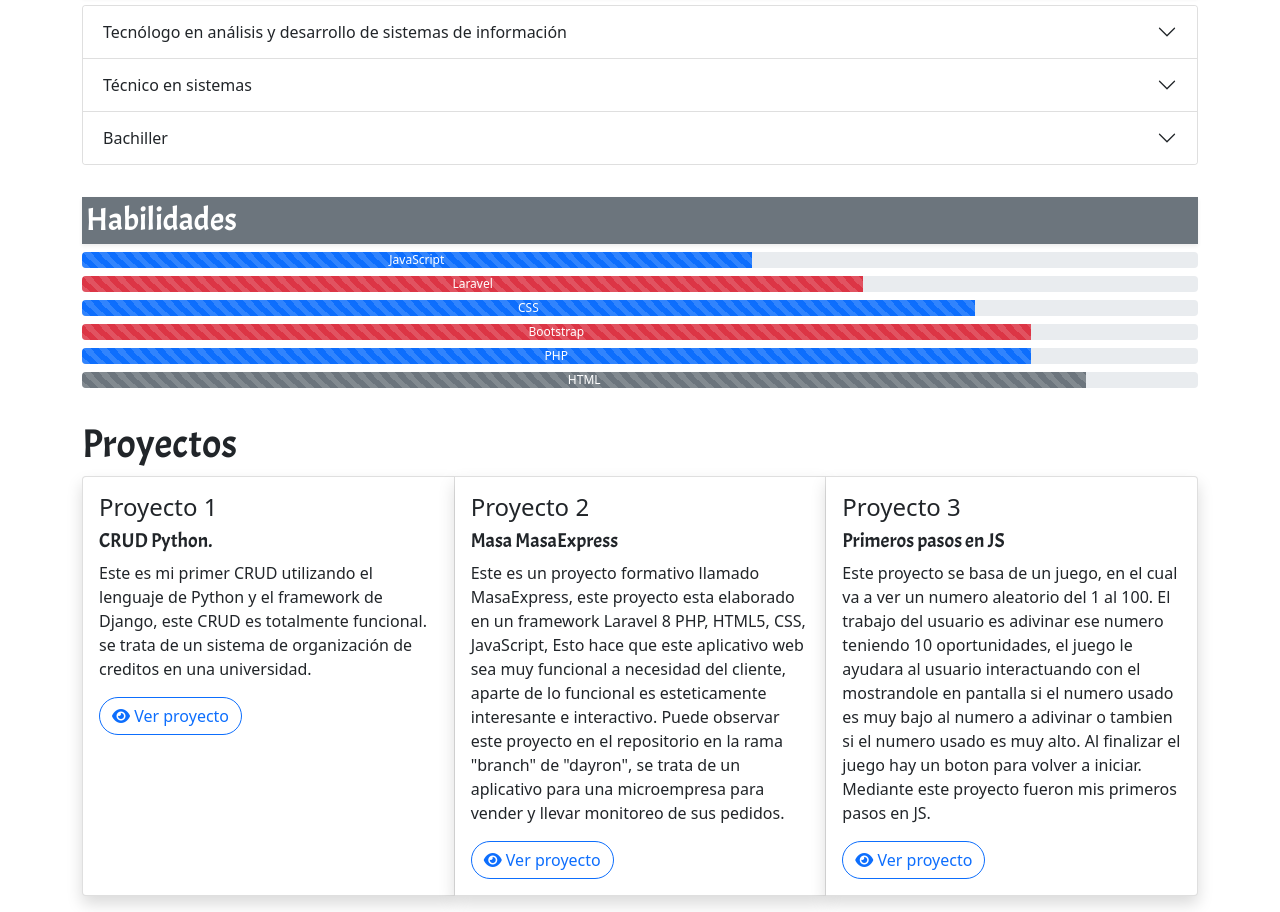
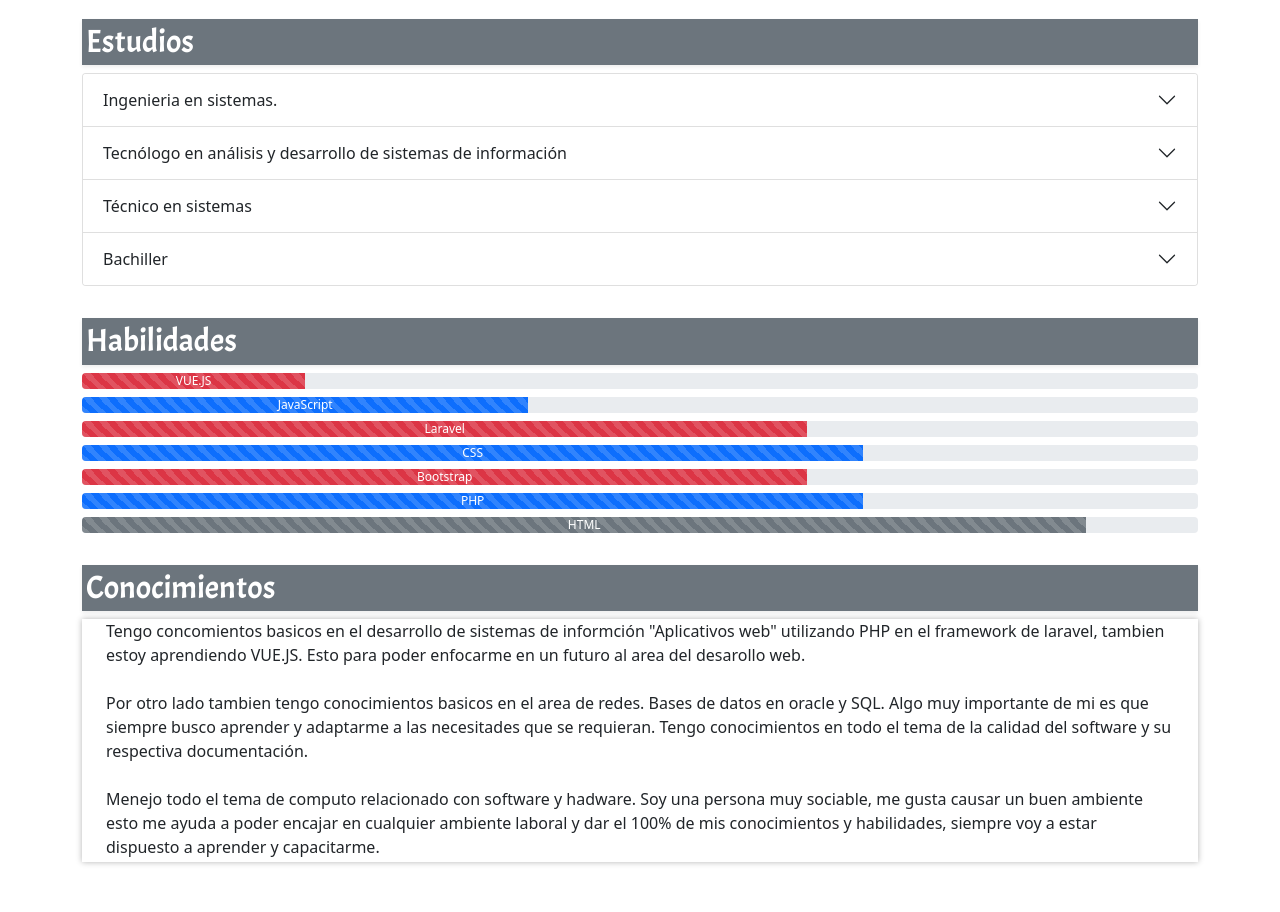
Before and after one commit to Dayron54/Dayron54.github.io, a plain HTML site: page index.html in a window 1280 px wide. Shown: the part 727-1639 px from the top of the page. Drawn offline with nearby package versions, Linux system fonts and the light colour scheme.

Commit message:
actualización 2024 75%

```diff
--- a/assets/css/main.css
+++ b/assets/css/main.css
@@ -1,7 +1,23 @@
 @import url('https://fonts.googleapis.com/css2?family=Acme&display=swap');
-#inicio,#Estudios,#Habilidades,#Proyectos
+#inicio,#Estudios,#Habilidades,#Proyectos,#tituloConocimientos
 {
     font-family: 'Acme', sans-serif;
+}
+#inicio
+{
+    position: fixed;
+    top: 0;
+    width: 100%;
+    z-index: 1000;
+}
+#contenido
+{
+    margin-top: 60px;
+}
+#infoConocimientos
+{
+    box-shadow: 0 0 6px rgba(0, 0, 0, 0.3);
+    padding-bottom: 3px;
 }
 #titulo,h5
 {
--- a/index.html
+++ b/index.html
@@ -29,6 +29,9 @@
                         <li class="nav-item">
                             <a href="#habilidades" class="nav-link">Habilidades</a>
                         </li>
+                        <li class="nav-item">
+                            <a href="#Conocimientos" class="nav-link">Conocimientos</a>
+                        </li>
                         <li class="nav-item dropdown">
                             <a class="nav-link dropdown-toggle" href="#" id="dropProyectos" role="button"
                                 data-bs-toggle="dropdown" aria-expanded="false">
@@ -51,6 +54,8 @@
             </div>
         </nav>
     </header>
+    <section class="py-3" id="contenido">
+
         <section class="py-3" id="main-info">
             <div class="container">
                 <div class="row">
@@ -62,16 +67,17 @@
                     <div class="col-sm-6">
                         <div class="text-center">
                             <h1 class="text-ippercase pt-2 pt-sm-0" id="titulo">Dayron Lopez</h1>
-                        <h2>Desarrollador de software</h2>
-                        <p>Desarrollador de aplicaciones web</p>
+                        <h2>Ingeniero en sistemas</h2>
+                        <p>Estudiante de octavo semestre en ingenieria de sistemas.</p>
                     </div>
 
                     <div>
-                        <h2>Acerca de mi: </h2>
-                        <p>Soy un joven desarollador de software y aplicaciones web, me gusta mucho viajar, siempre
-                            logro lo que me propongo, me gusta comer y quiero llegar a ser una mejor persona en mi
-                            futuro. Me considero un chico muy responsable, siempre quiero aprender, soy muy social
-                            asi que se me hace facil adaptarme. ¡Quiero dar siempre lo mejor de mi y salir adelante!</p>
+                        <h2>Acerca de mi:</h2>
+                        <p>Soy un joven estudiante de la carrera de ingenieria en sistemas, curso el octavo semestre de mi carrera.
+                            Busco salir adelante con lo que me apasiona y dar lo mejor de mi en todo lo que me propongo, me entusiasma todo
+                            lo relacionado con los sistemas, redes, bases de datos, programación, software y hadware de equipos. Una de mis
+                            mas grandes virtudes es que siempre me adapto y acoplo a la situación que me toque, aprendo rapido ya
+                            que realizo mis deberes con responsabilidad, amor y disiplina.</p>
                         </div>
                         <div class="d-flex justify-content-center">
                         <ul class="list-group list-group-horizontal">
@@ -81,7 +87,7 @@
                                 </a>
                             </li>
                             <li class="list-group-item">
-                                <a href="https://www.instagram.com/invites/contact/?i=1sgaorzozsm0d&utm_content=50gyxjd"
+                                <a href="https://www.instagram.com/dayron_54?igsh=MWJrYmp1ZGlqdDViNQ%3D%3D&utm_source=qr"
                                 target="_blank">
                                 <i class="fa-brands fa-instagram fa-2x"></i>
                             </a>
@@ -121,6 +127,20 @@
         <div class="container">
             <h2 class="bg-secondary p-1 text-white shadow-sm" id="Estudios">Estudios</h2>
             <div class="accordion" id="acordeonEstudios">
+                <div class="accordion-item">
+                    <h2 class="accordion-header" id="estudio4">
+                        <button class="accordion-button collapsed" type="button" data-bs-toggle="collapse"
+                        data-bs-target="#cuatro" aria-expanded="false" aria-controls="cuatro">
+                        Ingenieria en sistemas.
+                    </button>
+                </h2>
+                <div id="cuatro" class="accordion-collapse collapse" aria-labelledby="cuatro"
+                data-bs-parent="#acordeonEstudios">
+                <div class="accordion-body">
+                    <span class="fw-bold">CUN: Corporación Unificada Nacional de Educación Superior</span> - Cursando 8 semestre.
+                </div>
+            </div>
+        </div>
         <div class="accordion-item">
             <h2 class="accordion-header" id="headingOne">
                 <button class="accordion-button collapsed" type="button" data-bs-toggle="collapse"
@@ -178,23 +198,27 @@
         <div class="container">
             <h2 class="bg-secondary p-1 text-white shadow-sm" id="Habilidades">Habilidades</h2>
             <div class="progress mt-2">
-                <div class="progress-bar progress-bar-striped" role="progressbar" style="width: 60%" aria-valuenow="60"
-                    aria-valuemin="0" aria-valuemax="100">JavaScript</div>
+                <div class="progress-bar progress-bar-striped progress-bar-animated bg-danger" role="progressbar" style="width: 20%" aria-valuenow="20"
+                aria-valuemin="20" aria-valuemax="100">VUE.JS</div>
             </div>
             <div class="progress mt-2">
-                <div class="progress-bar progress-bar-striped bg-danger" role="progressbar" style="width: 70%" aria-valuenow="70"
-                    aria-valuemin="0" aria-valuemax="100">Laravel</div>
+                <div class="progress-bar progress-bar-striped progress-bar-animated" role="progressbar" style="width: 40%" aria-valuenow="40"
+                aria-valuemin="40" aria-valuemax="100">JavaScript</div>
             </div>
             <div class="progress mt-2">
-                <div class="progress-bar progress-bar-striped" role="progressbar" style="width: 80%"
-                aria-valuenow="80" aria-valuemin="0" aria-valuemax="100">CSS</div>
+                <div class="progress-bar progress-bar-striped bg-danger progress-bar-animated" role="progressbar" style="width: 65%" aria-valuenow="65"
+                aria-valuemin="65" aria-valuemax="100">Laravel</div>
             </div>
             <div class="progress mt-2">
-                <div class="progress-bar progress-bar-striped bg-danger" role="progressbar" style="width: 85%"
-                aria-valuenow="85" aria-valuemin="0" aria-valuemax="100">Bootstrap</div>
+                <div class="progress-bar progress-bar-striped progress-bar-animated" role="progressbar" style="width: 70%"
+                aria-valuenow="70" aria-valuemin="70" aria-valuemax="100">CSS</div>
             </div>
             <div class="progress mt-2">
-                <div class="progress-bar progress-bar-striped" role="progressbar" style="width: 85%" aria-valuenow="85" aria-valuemin="0" aria-valuemax="100">PHP
+                <div class="progress-bar progress-bar-striped bg-danger progress-bar-animated" role="progressbar" style="width: 65%"
+                aria-valuenow="65" aria-valuemin="65" aria-valuemax="100">Bootstrap</div>
+            </div>
+            <div class="progress mt-2">
+                <div class="progress-bar progress-bar-striped progress-bar-animated" role="progressbar" style="width: 70%" aria-valuenow="70" aria-valuemin="0" aria-valuemax="100">PHP
                 </div>
             </div>
             <div class="progress mt-2">
@@ -204,7 +228,22 @@
         </div>
     </div>
         </section>
-    <section class="py-3" id="proyectos">
+        <section class="py-3" id="conocimientos">
+            <div class="container">
+                <h2 class="bg-secondary p-1 text-white shadow-sm" id="tituloConocimientos">Conocimientos</h2>
+                <div class="px-4" id="infoConocimientos">
+                    Tengo concomientos basicos en el desarrollo de sistemas de informción "Aplicativos web" utilizando PHP en el framework de
+                    laravel, tambien estoy aprendiendo VUE.JS. Esto para poder enfocarme en un futuro al area del desarollo web. <br><br>
+                    Por otro lado tambien tengo conocimientos basicos en el area de redes. Bases de datos en oracle y SQL. Algo muy importante
+                    de mi es que siempre busco aprender y adaptarme a las necesitades que se requieran. Tengo conocimientos en todo el tema de la
+                    calidad del software y su respectiva documentación. <br> <br> Menejo todo el tema de computo relacionado con software y hadware.
+                    Soy una persona muy sociable, me gusta causar un buen ambiente esto me ayuda a poder encajar en cualquier ambiente laboral y dar el
+                    100% de mis conocimientos y habilidades, siempre voy a estar dispuesto a aprender y capacitarme.
+                </div>
+
+            </div>
+        </section>
+        <!-- <section class="py-3" id="proyectos">
     <div class="container">
         <h1 id="Proyectos">Proyectos</h1>
         <div class="row">
@@ -221,7 +260,7 @@
                             <i class="fa-solid fa-eye"></i>
                             Ver proyecto
                         </a>
-                            <!-- Modal -->
+                        <-- Modal --
                         <div class="modal fade" id="exampleModal" tabindex="-1" aria-labelledby="exampleModalLabel"
                         aria-hidden="true">
                         <div class="modal-dialog modal-dialog-centered">
@@ -257,7 +296,7 @@
                                 <i class="fa-solid fa-eye"></i>
                                 Ver proyecto
                             </a>
-                            <!-- Modal -->
+                            <-- Modal --
                             <div class="modal fade" id="exampleModal2" tabindex="-1" aria-labelledby="exampleModalLabel2"
                             aria-hidden="true">
                             <div class="modal-dialog modal-dialog-centered">
@@ -291,7 +330,7 @@
                         <i class="fa-solid fa-eye"></i>
                         Ver proyecto
                     </a>
-                            <!-- Modal -->
+                    <-- Modal --
                     <div class="modal fade" id="exampleModal3" tabindex="-1" aria-labelledby="exampleModalLabel3"
                     aria-hidden="true">
                     <div class="modal-dialog modal-dialog-centered">
@@ -317,8 +356,9 @@
     </div>
             </div>
         </div>
+        </section> --
     </section>
-    <!-- <section class="py-3">
+    <-- <section class="py-3">
         <div class="container">
             <h1>Carousel</h1>
             <div id="carouselExampleIndicators" class="carousel slide" data-bs-ride="carousel">
```
Lines whose indentation alone changed are shown as unchanged.
